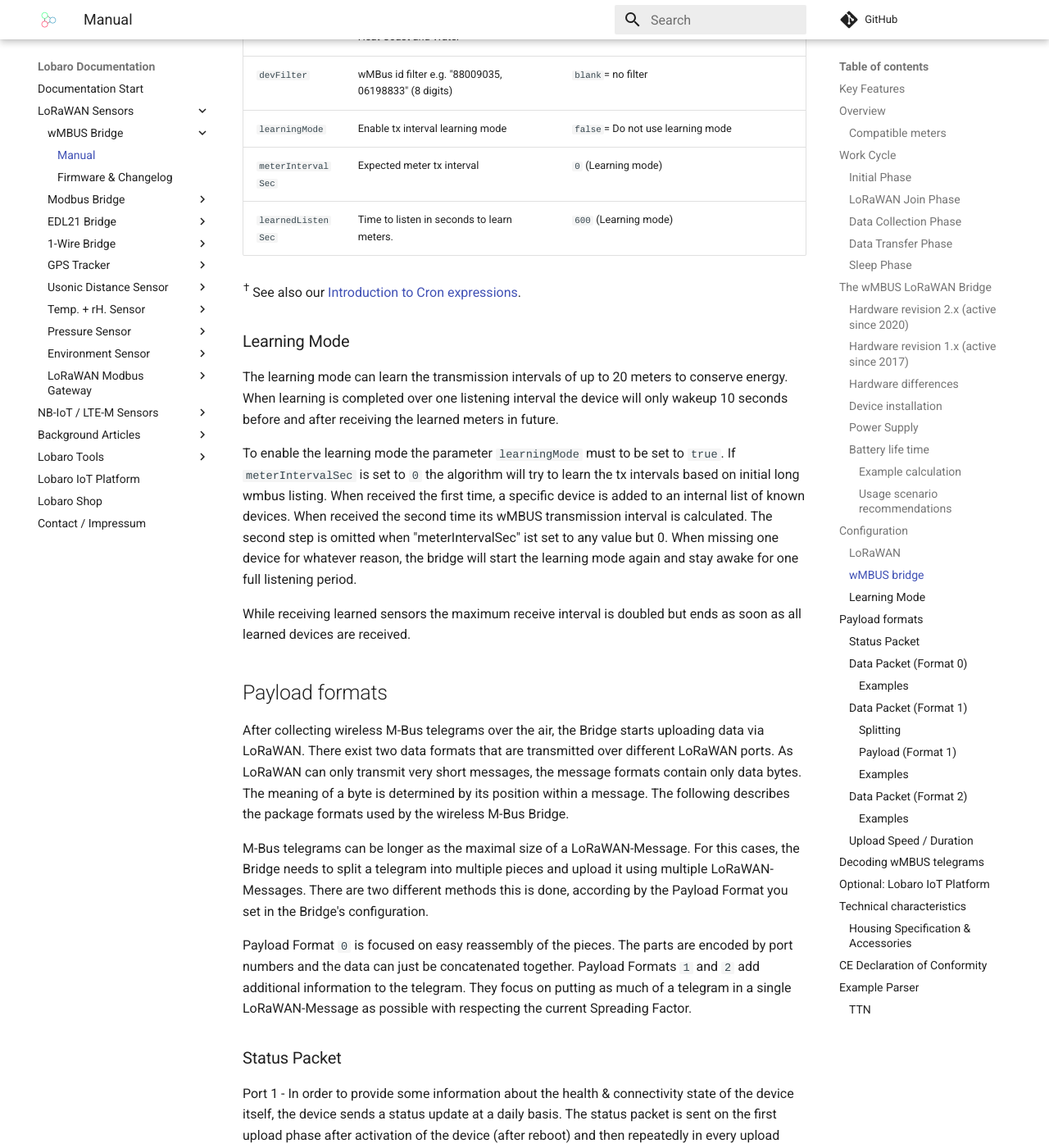
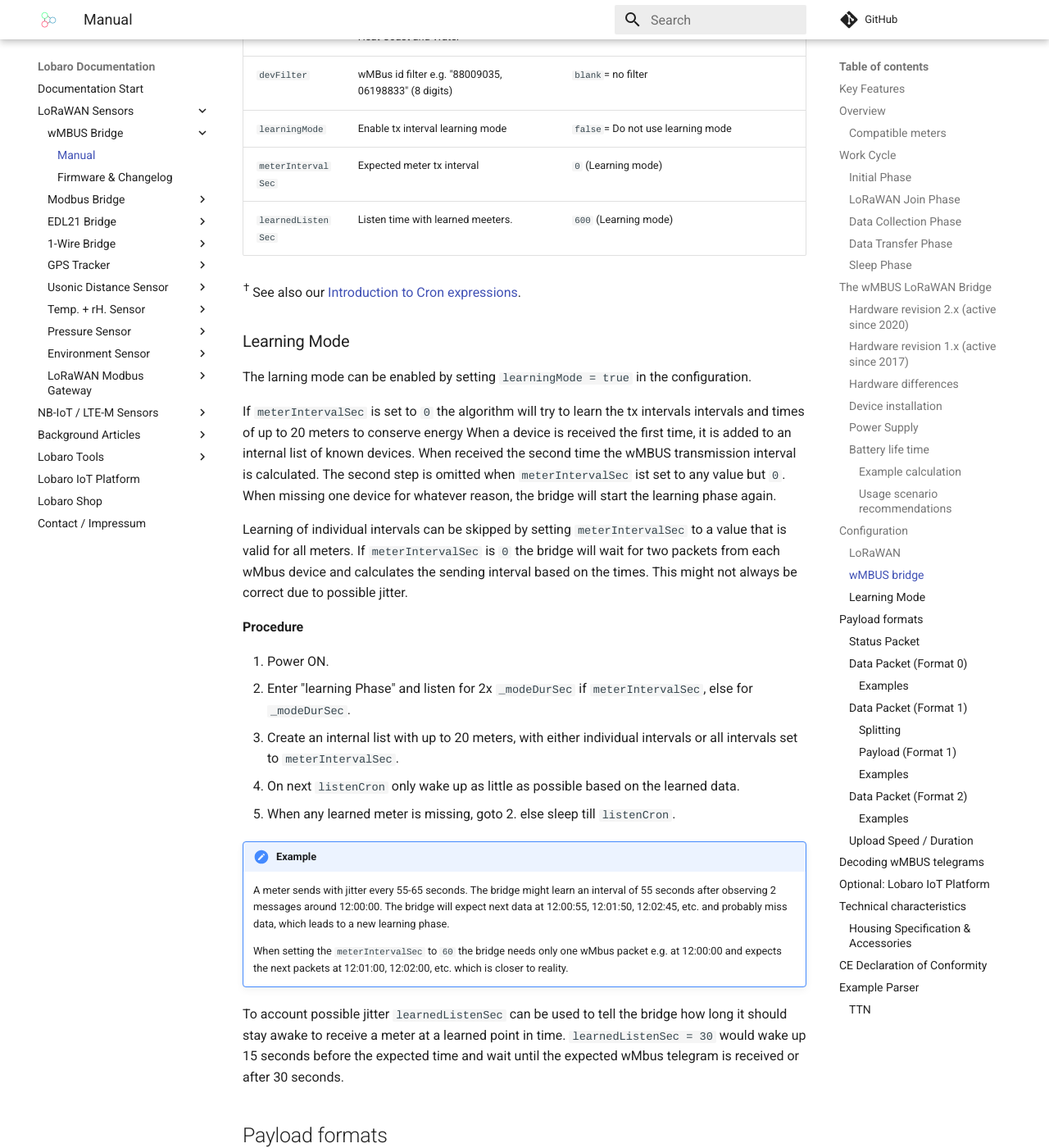
Before and after one commit to Lobaro/docs, an MkDocs documentation site: the page built from docs/lorawan-sensors/wmbus-lorawan/index.md, in a window 1280 px wide and 1400 px high, scrolled down 10154 px. Shown: the whole window at 82% size. Built offline with MkDocs 1.6.1 and Material for MkDocs 9.7.7, drawn with Linux system fonts in a browser that asks for light colours; a script that is not in the unit is left out; comment, search, counter and statistics services are not loaded.

Commit message:
update learning mode docs

```diff
--- a/docs/lorawan-sensors/wmbus-lorawan/index.md
+++ b/docs/lorawan-sensors/wmbus-lorawan/index.md
@@ -305,19 +305,40 @@ in our LoRaWAN background article.
 |`devFilter`       | wMBus id filter e.g. "88009035, 06198833" (8 digits)| `blank`= no filter |
 |`learningMode`    | Enable tx interval learning mode| `false`= Do not use learning mode |
 |`meterIntervalSec`| Expected meter tx interval | `0` (Learning mode) |
-|`learnedListenSec`| Time to listen in seconds to learn meters.| `600` (Learning mode) |
+|`learnedListenSec`| Listen time with learned meeters.| `600` (Learning mode) |
 
 <sup>&dagger;</sup> See also our [Introduction to Cron expressions](/background/cron-expressions.html).
 
 ###Learning Mode
-The learning mode can learn the transmission intervals of up to 20 meters to conserve energy.
-When learning is completed over one listening interval the device will only wakeup 10 seconds before and after receiving the learned meters in future.
+The larning mode can be enabled by setting `learningMode = true` in the configuration.
 
-To enable the learning mode the parameter `learningMode` must to be set to `true`. If `meterIntervalSec` is set to `0` the algorithm will try to learn the tx intervals based on initial long
-wmbus listing. When received the first time, a specific device is added to an internal list of known devices. When received the second time its wMBUS transmission interval is calculated.
-The second step is omitted when "meterIntervalSec" ist set to any value but 0. When missing one device for whatever reason, the bridge will start the learning mode again and stay awake for one full listening period.
+If `meterIntervalSec` is set to `0` the algorithm will try to learn the tx intervals intervals and times of up to 20 meters to conserve energy
+When a device is received the first time, it is added to an internal list of known devices.
+When received the second time the wMBUS transmission interval is calculated.
+The second step is omitted when `meterIntervalSec` ist set to any value but `0`.
+When missing one device for whatever reason, the bridge will start the learning phase again.
 
-While receiving learned sensors the maximum receive interval is doubled but ends as soon as all learned devices are received.
+Learning of individual intervals can be skipped by setting `meterIntervalSec` to a value that is valid for all meters.
+If `meterIntervalSec` is `0` the bridge will wait for two packets from each wMbus device and calculates the sending interval based on the times.
+This might not always be correct due to possible jitter.
+
+**Procedure**
+
+1. Power ON.
+2. Enter "learning Phase" and listen for 2x `_modeDurSec` if `meterIntervalSec`, else for `_modeDurSec`.
+3. Create an internal list with up to 20 meters, with either individual intervals or all intervals set to `meterIntervalSec`.
+4. On next `listenCron` only wake up as little as possible based on the learned data.
+5. When any learned meter is missing, goto 2. else sleep till `listenCron`.
+
+!!!note "Example"
+    A meter sends with jitter every 55-65 seconds. The bridge might learn an interval of 55 seconds after observing 2 messages around 12:00:00.
+    The bridge will expect next data at 12:00:55, 12:01:50, 12:02:45, etc. and probably miss data, which leads to a new learning phase.
+
+    When setting the `meterIntervalSec` to `60` the bridge needs only one wMbus packet e.g. at 12:00:00 and expects the next packets at 12:01:00, 12:02:00, etc.
+    which is closer to reality.
+
+To account possible jitter `learnedListenSec` can be used to tell the bridge how long it should stay awake to receive a meter at a learned point in time.
+`learnedListenSec = 30` would wake up 15 seconds before the expected time and wait until the expected wMbus telegram is received or after 30 seconds.
 
 ##Payload formats
 
```
